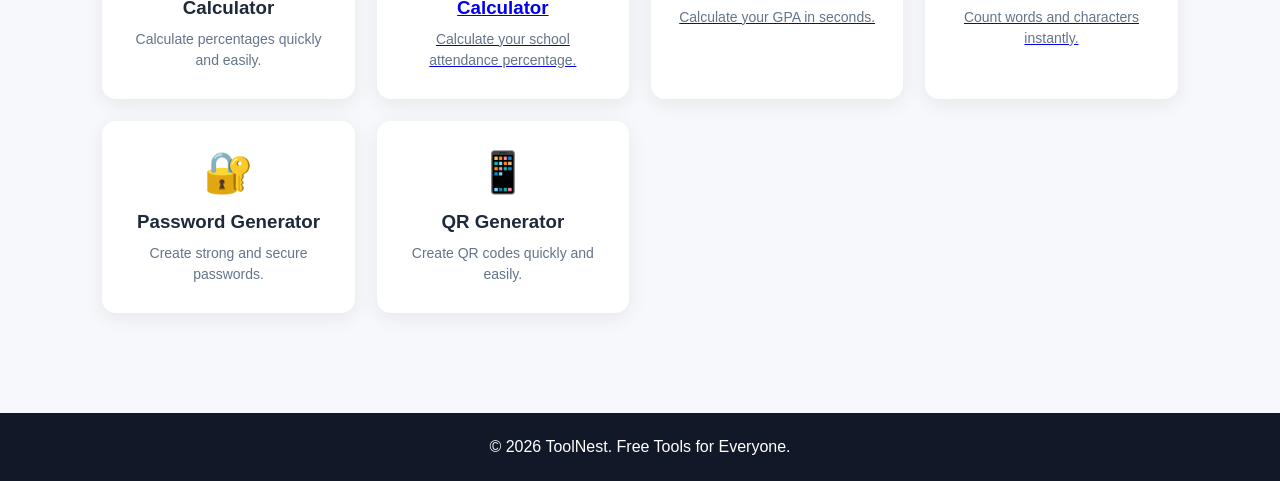
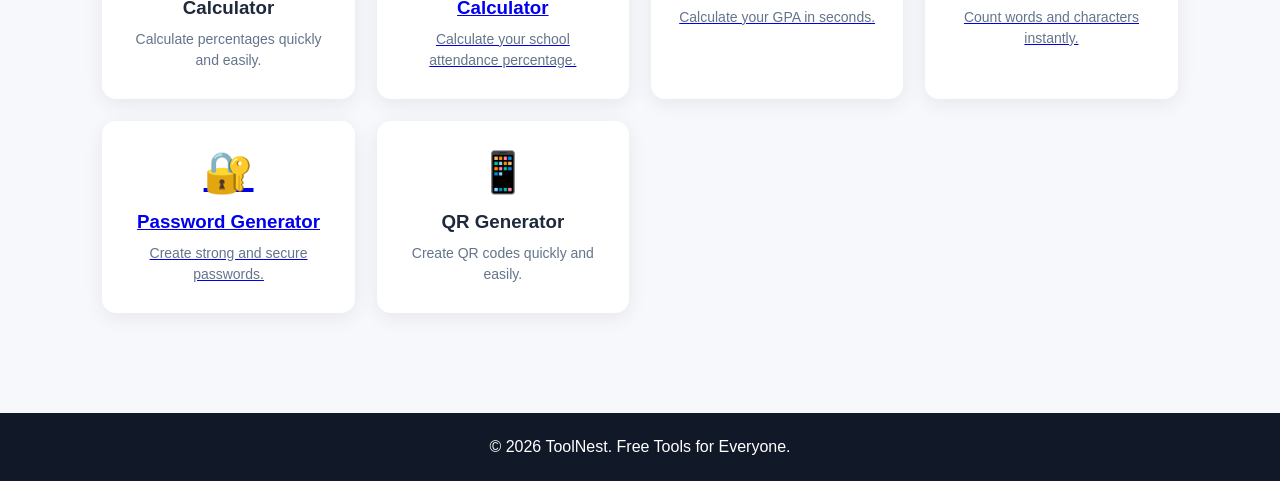
Before and after one commit to a868890953-glitch/toolnest, a plain HTML site: page index.html in a window 1280 px wide. Shown: the part 786-1267 px from the top of the page. Drawn offline with Linux system fonts and the light colour scheme.

Commit message:
Remove duplicate Password Generator card
Removed duplicate Password Generator section from index.html.

```diff
--- a/index.html
+++ b/index.html
@@ -222,12 +222,11 @@
   <h3>Word Counter</h3>
   <p>Count words and characters instantly.</p>
 </a>
-      <div class="tool-card">
-        <div class="tool-icon">🔐</div>
-        <h3>Password Generator</h3>
-        <p>Create strong and secure passwords.</p>
-      </div>
-
+      <a href="password-generator.html" class="tool-card">
+  <div class="tool-icon">🔐</div>
+  <h3>Password Generator</h3>
+  <p>Create strong and secure passwords.</p>
+</a>
       <div class="tool-card">
         <div class="tool-icon">📱</div>
         <h3>QR Generator</h3>
```
